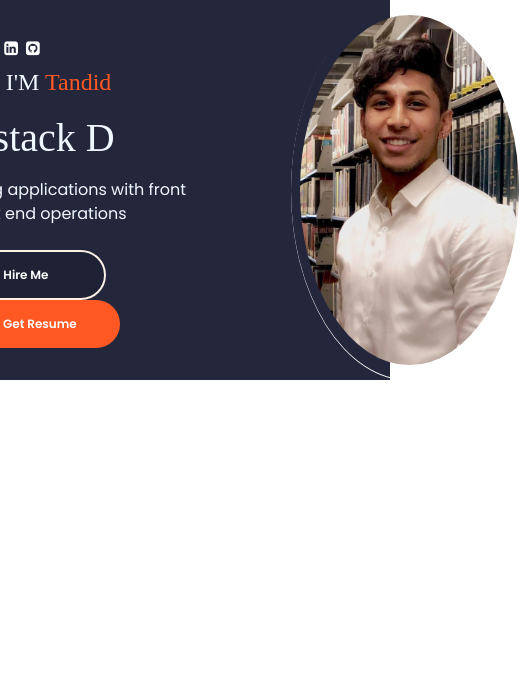
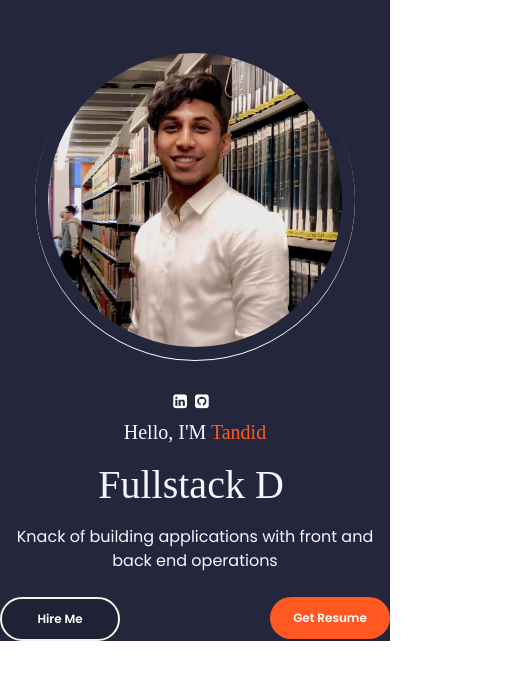
Before and after one commit to Tandid/tandidalam, a React (Create React App) app: page / in a window 390 px wide. Shown: the top 680 px of the page, 529 px wide, since content can reach past the window. Built offline with nearby package versions, Linux system fonts and the light colour scheme; a web font is replaced by a local one.

Commit message:
fixed responsiveness through styling

```diff
--- a/src/PortfolioContainer/Home/Profile.css
+++ b/src/PortfolioContainer/Home/Profile.css
@@ -88,3 +88,62 @@
 .colz .colz-icon i:hover {
   transform: scale(1.5);
 }
+
+@media screen and (max-width: 1110px) {
+  .profile-picture {
+    margin: 0 0px 0 80px;
+  }
+  .profile-details-name {
+    font-size: 20px;
+  }
+  .profile-picture-role .primary-text {
+    font-size: 12px;
+  }
+  .profile-options .btn {
+    width: 120px;
+    padding: 11px 0;
+    z-index: 700;
+  }
+}
+
+@media screen and (max-width: 910px) {
+  .profile-picture {
+    height: 320px;
+    width: 320px;
+    margin: 0 0 0 4px;
+  }
+}
+
+@media screen and (max-width: 810px) {
+  .profile-picture {
+    margin: 0 !important;
+  }
+  .profile-parent {
+    flex-direction: column-reverse;
+    margin: 40px 0 0 0;
+  }
+  .profile-options {
+    display: flex;
+    justify-content: space-between;
+  }
+  .profile-details {
+    margin: 25px 0 0;
+  }
+  .profile-options .highlighted-btn {
+    margin: 0 !important;
+  }
+  .profile-options .profile-details-role {
+    text-align: center;
+  }
+}
+
+@media screen and (max-width: 375px) {
+  .profile-picture {
+    height: 275px;
+    width: 275px;
+    margin-top: -90px;
+  }
+  .profile-details {
+    width: 90%;
+  }
+}
```
